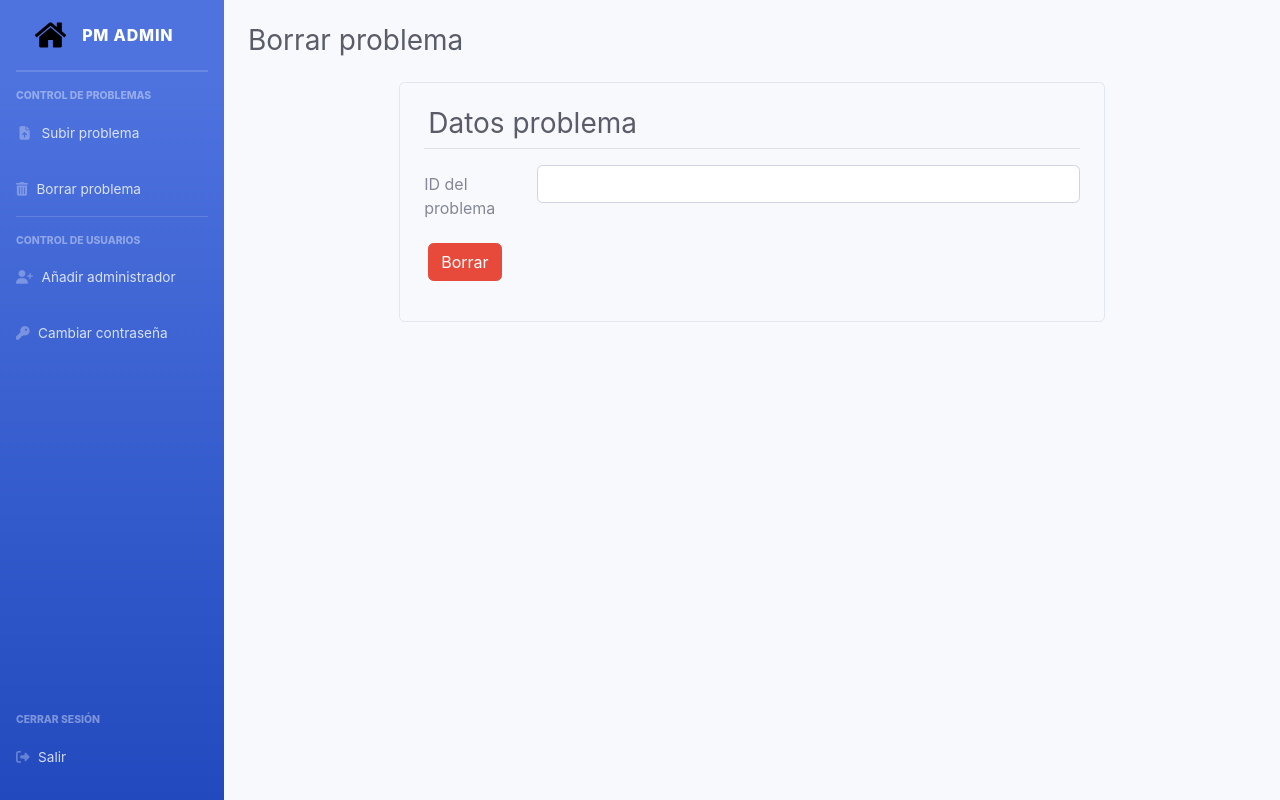
After one commit to Mahillo97/ProblemathWEB, a PHP site: template html/views/admin/removeProblem.php in a window 1280 px wide. The commit adds this page. Run offline with PHP 8.4, Linux system fonts and the light colour scheme; the template is opened without the code that fills it, so the values that code supplies are empty; some libraries are stand-ins or nearby versions.

Commit message:
Remove problems added

```diff
--- /dev/null
+++ b/html/views/admin/removeProblem.php
@@ -0,0 +1,107 @@
+<!DOCTYPE html>
+<html>
+
+<head>
+    <meta http-equiv="Content-Type" content="text/html; charset=UTF-8" lang="es-ES">
+    <title>Problemath</title>
+    <meta name="description" content="Aplicación de búsqueda de problemas de matemáticas; Universidad de La Rioja." lang="es-ES">
+    <meta name="keywords" content="problemas" lang="es-ES">
+    <meta name="language" content="es-ES">
+    <meta name="robots" content="index,follow">
+    <meta name="viewport" content="width=device-width, initial-scale=1, shrink-to-fit=no">
+    <meta http-equiv="X-UA-Compatible" content="IE=edge">
+
+    <!-- FontAwesome CSS -->
+    <script src="https://kit.fontawesome.com/af677276eb.js" crossorigin="anonymous"></script>
+
+    <!-- Bootstrap CSS -->
+    <link rel="stylesheet" href="https://stackpath.bootstrapcdn.com/bootstrap/4.4.1/css/bootstrap.min.css" integrity="sha384-Vkoo8x4CGsO3+Hhxv8T/Q5PaXtkKtu6ug5TOeNV6gBiFeWPGFN9MuhOf23Q9Ifjh" crossorigin="anonymous">
+
+    <!-- Bootstrap JS and dependencies -->
+    <script src="https://code.jquery.com/jquery-3.4.1.min.js" integrity="sha256-CSXorXvZcTkaix6Yvo6HppcZGetbYMGWSFlBw8HfCJo=" crossorigin="anonymous"></script>
+    <script src="https://cdn.jsdelivr.net/npm/popper.js@1.16.0/dist/umd/popper.min.js" integrity="sha384-Q6E9RHvbIyZFJoft+2mJbHaEWldlvI9IOYy5n3zV9zzTtmI3UksdQRVvoxMfooAo" crossorigin="anonymous"></script>
+    <script src="https://stackpath.bootstrapcdn.com/bootstrap/4.4.1/js/bootstrap.min.js" integrity="sha384-wfSDF2E50Y2D1uUdj0O3uMBJnjuUD4Ih7YwaYd1iqfktj0Uod8GCExl3Og8ifwB6" crossorigin="anonymous"></script>
+
+    <!-- Own CSS-->
+    <link href="/public/css/dashboard.css" rel="stylesheet">
+    <link rel="icon" type="image/png" href="/public/img/favicon.png">
+
+    <!-- Own JS -->
+    <script type="text/javascript" src="/public/js/showFilename.js"></script>
+    <script type="text/javascript" src="/public/js/modifyFormSolutions.js"></script>
+
+</head>
+
+<body>
+    <!-- Page Wrapper -->
+    <div id="wrapper">
+
+        <?php require 'views/admin/sidebar.php'; ?>
+
+        <!-- Content Wrapper -->
+        <div id="content-wrapper" class="d-flex flex-column">
+
+            <!-- Main Content -->
+            <div id="content">
+
+                <!-- Begin Page Content -->
+                <div class="container-fluid">
+
+                    <!-- Page Heading -->
+                    <div class="d-sm-flex align-items-center justify-content-between mb-4">
+                        <h1 class="h3 mb-0 text-gray-800">Borrar problema</h1>
+                    </div>
+                    <?php if (isset($_REQUEST['success'])) { ?>
+                        <div class="alert alert-success" role="alert">
+                            <?= $_REQUEST['success'] ?>
+                        </div>
+                    <?php
+                    }
+                    ?>
+                    <?php if (isset($_REQUEST['error'])) { ?>
+                        <div class="alert alert-danger" role="alert">
+                            <?= $_REQUEST['error'] ?>
+                        </div>
+                    <?php
+                    }
+                    ?>
+
+                    <div class="border border-black rounded mx-auto p-4" style="width: 70%;">
+
+                        <form name="fRemoveProblem" id="fRemoveProblem" action="removeProblem" method="POST">
+
+                            <div class="row">
+                                <h2 class="h3 px-3 text-gray-800">Datos problema</h2>
+                            </div>
+                            <hr class="mt-0 mb-3">
+
+                            <div class="form-group row">
+                                <label for="problemId" class="col-sm-2 col-form-label">ID del problema</label>
+                                <div class="col-sm-10">
+                                    <input type="text" name="problemId" class="form-control" id="problemId">
+                                </div>
+                            </div>
+
+                            <div id="buttonsRow" class="form-group row d-flex justify-content-between">
+                                <div class="px-3">
+                                    <button type="submit" class="btn btn-primary btn-danger" value="Buscar">Borrar</button>
+                                </div>
+                            </div>
+
+                        </form>
+                    </div>
+
+                </div>
+                <!-- /.container-fluid -->
+
+            </div>
+            <!-- End of Main Content -->
+
+        </div>
+        <!-- End of Content Wrapper -->
+
+    </div>
+    <!-- End of Page Wrapper -->
+</body>
+
+</html>
--- a/html/views/admin/sidebar.php
+++ b/html/views/admin/sidebar.php
@@ -24,6 +24,14 @@
         <a class="nav-link" href="uploadProblem" aria-expanded="true">
             <i class="fa fa-fw fa-file-upload"></i>
             <span>Subir problema</span>
+        </a>
+    </li>
+
+    <!-- Nav Item -->
+    <li class="nav-item">
+        <a class="nav-link" href="removeProblem" aria-expanded="true">
+            <i class="fas fa-trash-alt"></i>
+            <span>Borrar problema</span>
         </a>
     </li>
 
```
Also changed, not shown: html/controllers/admin.php (+74 -14 lines).
